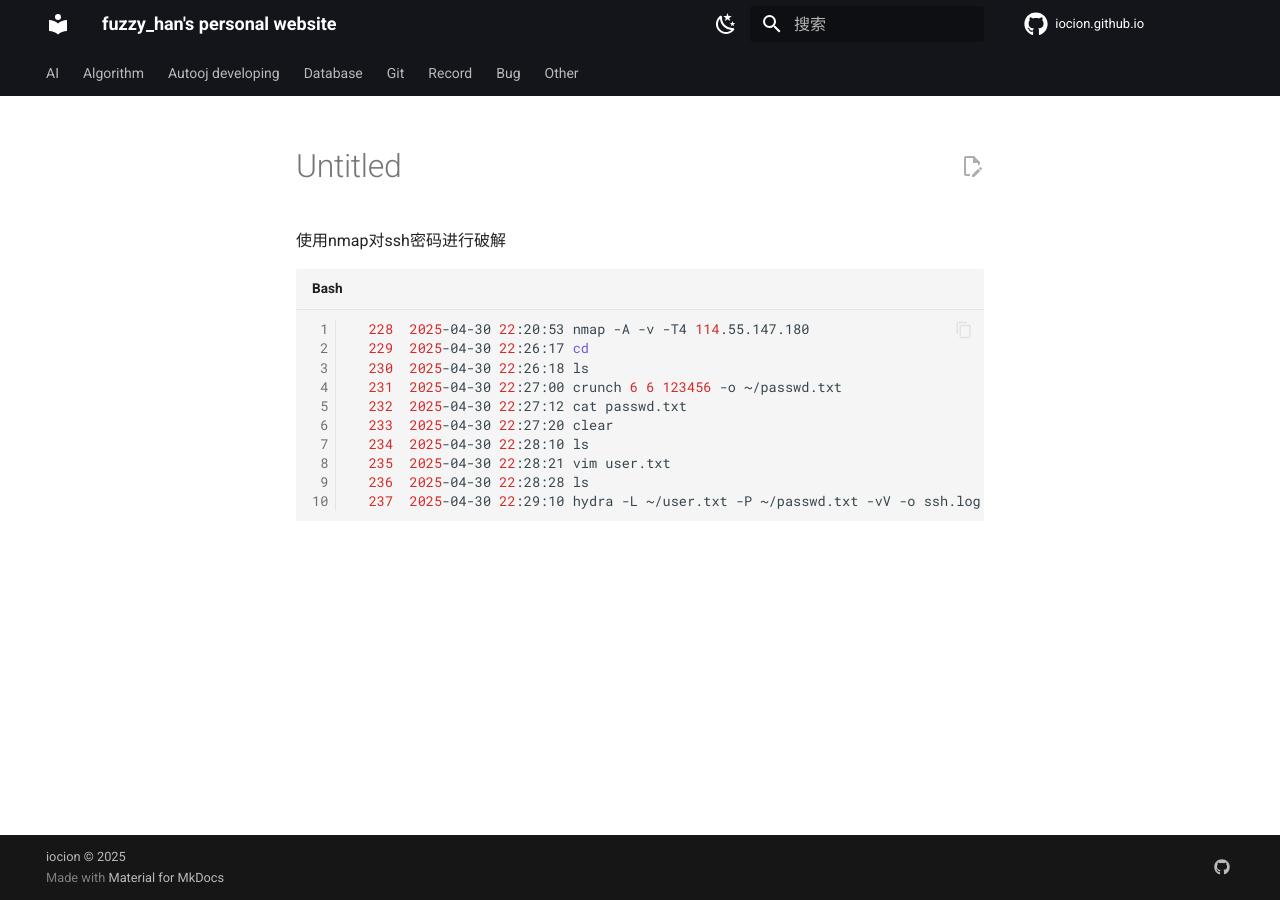
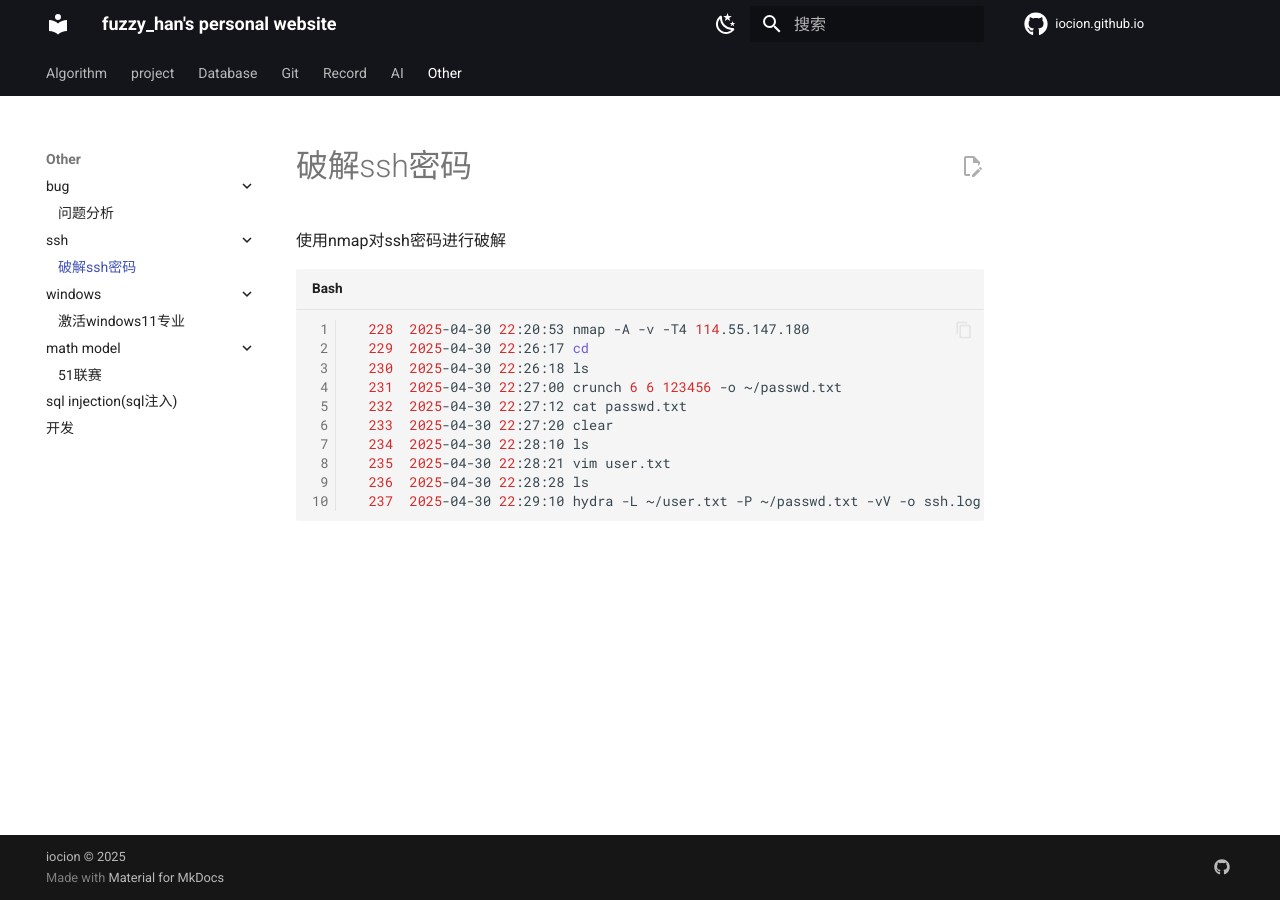
Before and after one commit to iocion/iocion.github.io, an MkDocs documentation site: the page built from docs/Other/ssh/破解ssh密码.md, in a window 1280 px wide. Built offline with MkDocs 1.6.1 and Material for MkDocs 9.7.7, drawn with Linux system fonts in a browser that asks for light colours; nearby versions of some CDN libraries; library files that are not in the unit come from our copies; comment, search, counter and statistics services are not loaded.

Commit message:
新增文章

```diff
--- a/mkdocs.yml
+++ b/mkdocs.yml
@@ -10,25 +10,31 @@ site_description:
 
 # [Navigtion]
 nav:
-  - AI:
-    - AI/AI深度学习.md
   - Algorithm:
-    - Algorithm/算法课设.md
-    - Algorithm/algorithm_path.md
-  - Autooj developing:
-    - Autooj developing/autooj开发问题.md
-    - Autooj developing/docker部署flask项目.md
-    - Autooj developing/vscode远程ubuntu开发.md
+    - algorithm/算法课设.md
+    - algorithm/algorithm_path.md
+  - project:
+    - project/autooj开发问题.md
+    - project/docker部署flask项目.md
+    - project/vscode远程ubuntu开发.md
   - Database:
-    - Database/数据库开发.md
-    - Database/数据库考试内容.md
+    - database/数据库开发.md
+    - database/数据库考试内容.md
   - Git:
     - Git/Git使用笔记.md
   - Record:
     - Record/2024.4.28杭州记录.md
-  - Bug:
-    - Bug/问题分析.md
+  - AI:
+    - AI/AI深度学习.md
   - Other:
+    - bug:
+      - Other/bug/问题分析.md
+    - ssh:
+      - Other/ssh/破解ssh密码.md
+    - windows:
+      - Other/windows/激活windows11专业.md
+    - math model:
+      - Other/math model/51联赛.md
     - Other/sql_injection.md
     - Other/开发.md
 
```
Also changed, not shown: docs/Other/math model/51联赛.md (added, +55 -0 lines), docs/Other/windows/激活windows11专业.md (added, +8 -0 lines), docs/index.md (+21 -0 lines), docs/Other/bug/问题分析.md (renamed from docs/Bug/问题分析.md), docs/Other/ssh/破解ssh密码.md (renamed from docs/Other/Untitled.md), docs/algorithm/algorithm_path.md (renamed from docs/Algorithm/algorithm_path.md), docs/algorithm/算法课设.md (renamed from docs/Algorithm/算法课设.md), docs/database/数据库开发.md (renamed from docs/Database/数据库开发.md), docs/database/数据库考试内容.md (renamed from docs/Database/数据库考试内容.md), docs/project/autooj开发问题.md (renamed from docs/Autooj developing/autooj开发问题.md), docs/project/docker部署flask项目.md (renamed from docs/Autooj developing/docker部署flask项目.md), docs/project/vscode远程ubuntu开发.md (renamed from docs/Autooj developing/vscode远程ubuntu开发.md), docs/record/2024.4.28杭州记录.md (renamed from docs/Record/2024.4.28杭州记录.md), images屏幕截图 2025-04-25 225936.png (deleted), 1 more files.
